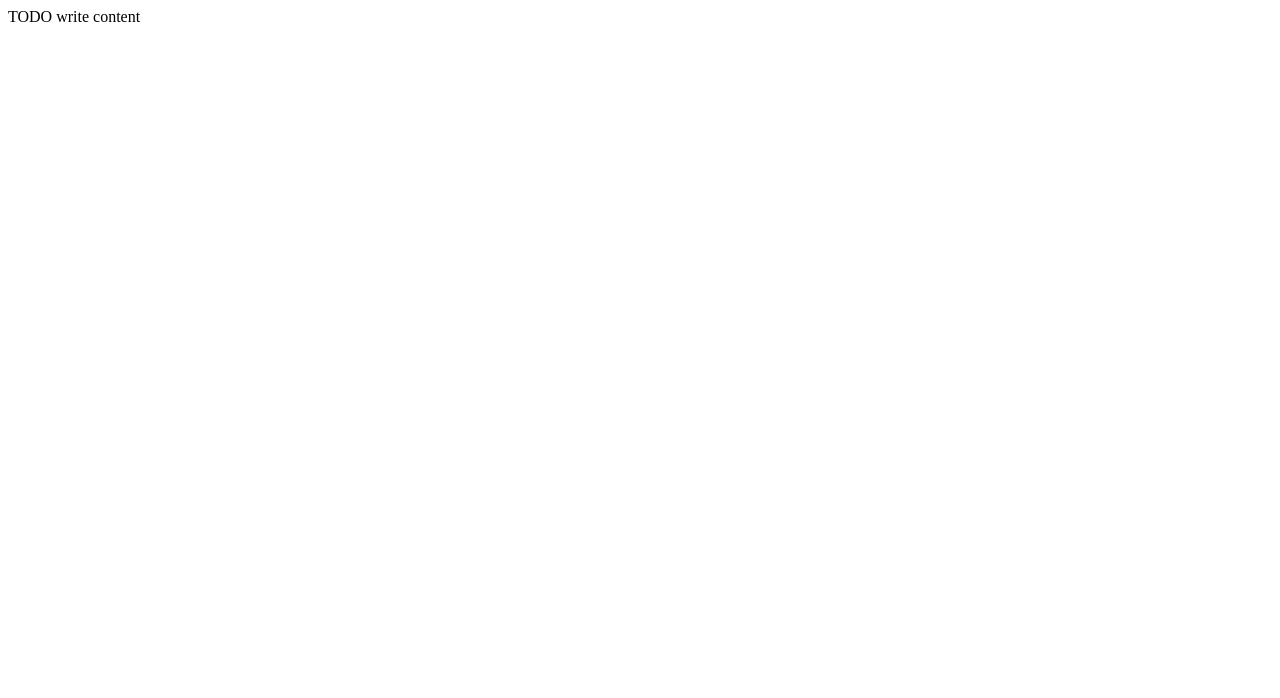
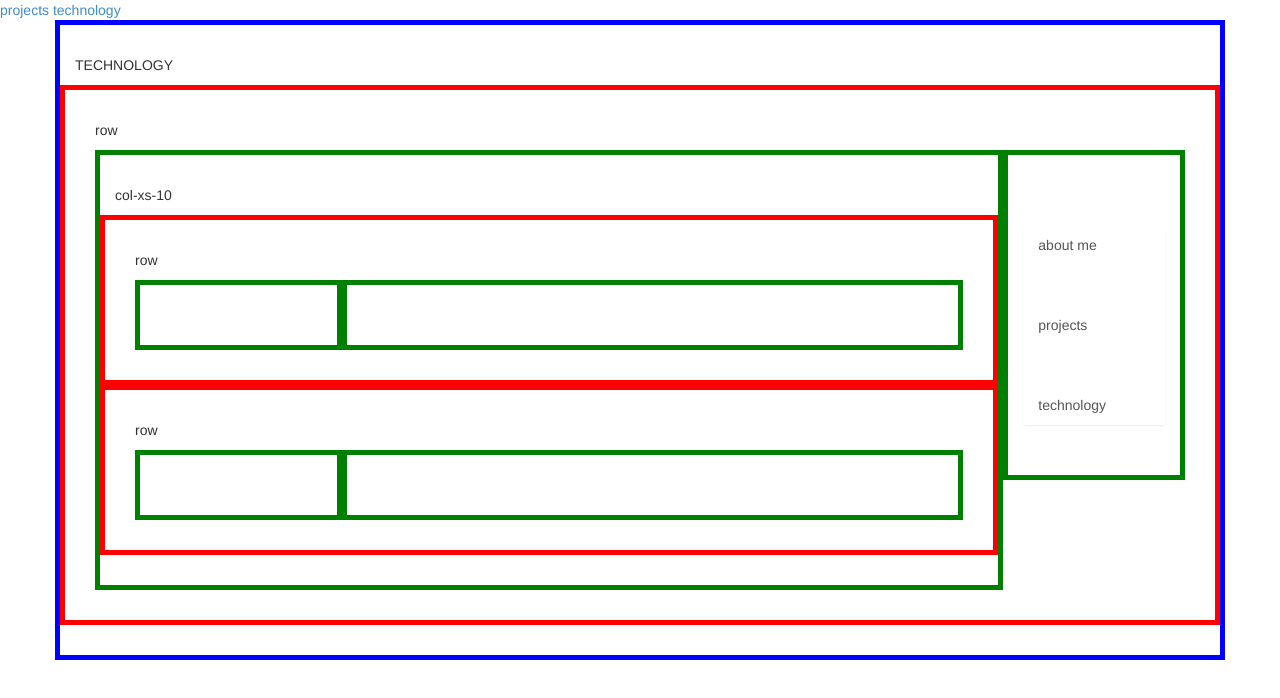
Before and after one commit to hernandezantonio/portfolio-2, a plain HTML site: page public_html/technology.html in a window 1280 px wide. Drawn offline with Linux system fonts and the light colour scheme.

Commit message:
no message

```diff
--- a/public_html/technology.html
+++ b/public_html/technology.html
@@ -6,11 +6,44 @@ and open the template in the editor.
 -->
 <html>
     <head>
-        <title>TODO supply a title</title>
+        <title>TECHNOLOGY</title>
+    <a href="pprojects.html"> projects</a>
+    <a href="technology.html">technology</a>
         <meta charset="UTF-8">
         <meta name="viewport" content="width=device-width, initial-scale=1.0">
+        <link type="text/css" rel="stylesheet" href="css/bootstrap-theme.css">
+        <link type="text/css" rel="stylesheet" href="css/bootstrap.css">
+        <link type="text/css" rel="stylesheet" href="css/custom-style.css">
     </head>
-    <body>
-        <div>TODO write content</div>
+
+
+      <body>
+        <div class="container">
+            <p>TECHNOLOGY</p>
+         <div class="row">
+            <p>row</p>
+            <div class="col-xs-10">
+                <p>col-xs-10</p>
+                <div class="row">
+                    <p>row</p>
+                    <div class="col-xs-3"></div>
+                    <div class="col-xs-9"></div>
+                </div>
+                    <div class="row">
+                        <p>row </p>
+                    <div class="col-xs-3"></div>
+                    <div class="col-xs-9"></div>
+
+                </div>
+            </div>
+            <div class="col-xs-2">
+                <nav class="list-group">
+                    <a class="list-group-item" href="index.html">about me</a>
+                    <a class="list-group-item" href="projects.html">projects</a>
+                    <a class="list-group-item" href="technology.html">technology</a>
+                </nav>
+        </div>
+         </div>
+        </div>
     </body>
 </html>
```
Also changed, not shown: public_html/index.html (+13 -4 lines).
